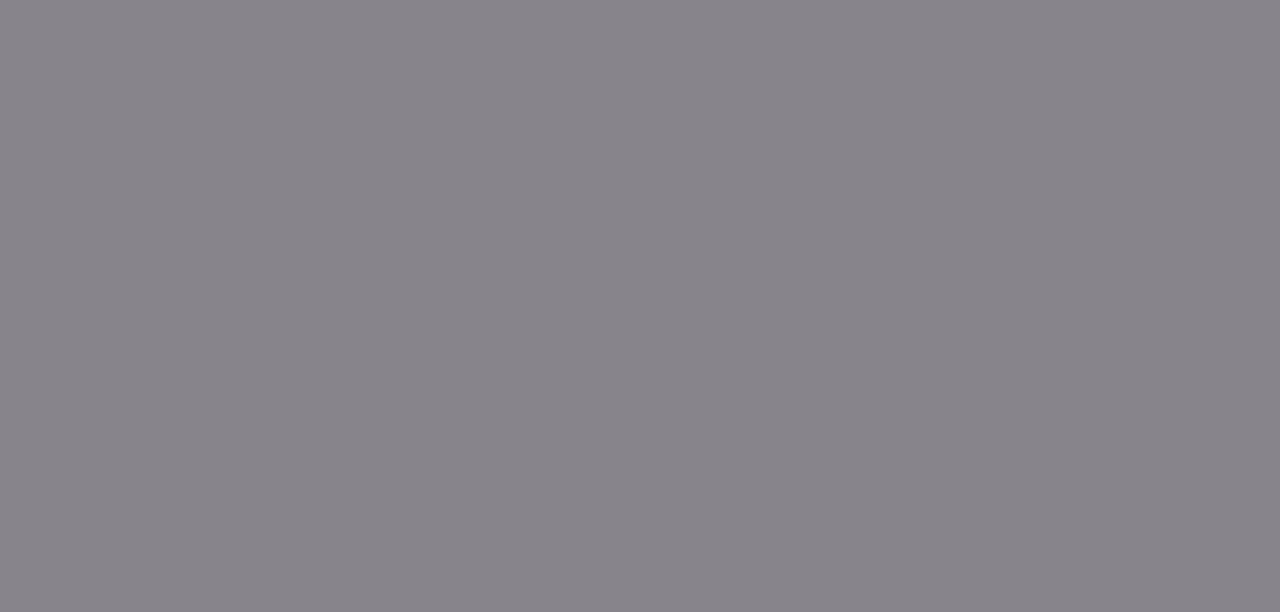
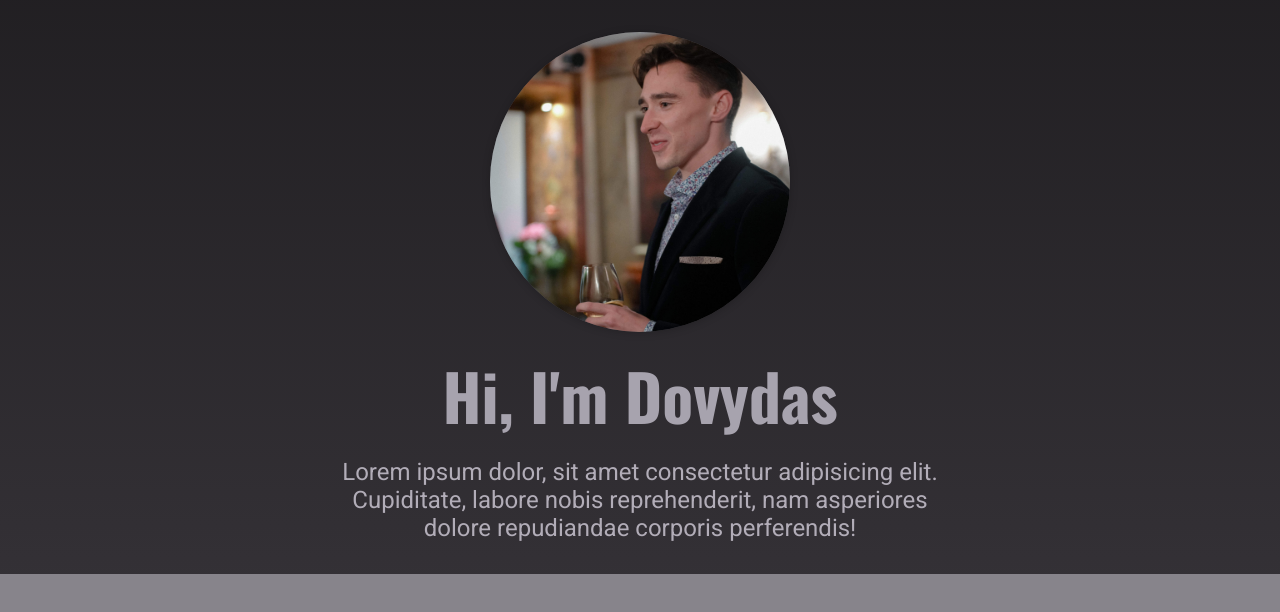
Before and after one commit to Dovtutis/nextJSBlog, a Next.js app: page / in a window 1280 px wide. Shown: the top 612 px of the page. Built offline with nearby package versions, Linux system fonts and the light colour scheme.

Commit message:
Hero component added

```diff
--- /dev/null
+++ b/components/home-page/Hero.js
@@ -0,0 +1,22 @@
+import React from "react";
+import Image from "next/image";
+
+import classes from "./Hero.module.css";
+
+function Hero() {
+  return (
+    <section className={classes.hero}>
+      <div className={classes.image}>
+        <Image src="/images/site/image1.jpg" alt="An image showing a man" width={300} height={300} />
+      </div>
+      <h1>Hi, I'm Dovydas</h1>
+      <p>
+        Lorem ipsum dolor, sit amet consectetur adipisicing elit. Cupiditate,
+        labore nobis reprehenderit, nam asperiores dolore repudiandae corporis
+        perferendis!
+      </p>
+    </section>
+  );
+}
+
+export default Hero;
--- /dev/null
+++ b/components/home-page/Hero.module.css
@@ -0,0 +1,40 @@
+.hero {
+  text-align: center;
+  background-image: linear-gradient(
+    to bottom,
+    var(--color-grey-900),
+    var(--color-grey-800)
+  );
+  padding: var(--size-8) 0;
+}
+
+.image {
+  width: 300px;
+  height: 300px;
+  box-shadow: 0 1px 8px rgba(0, 0, 0, 0.2);
+  border-radius: 50%;
+  overflow: hidden;
+  background-color: var(--color-grey-700);
+  margin: auto;
+}
+
+.image img {
+  object-fit: cover;
+  object-position: top;
+  width: 100%;
+  height: 100%;
+}
+
+.hero h1 {
+  font-size: var(--size-16);
+  margin: var(--size-4) 0;
+  color: var(--color-grey-300);
+}
+
+.hero p {
+  font-size: var(--size-6);
+  color: var(--color-grey-200);
+  width: 90%;
+  max-width: 40rem;
+  margin: auto;
+}
--- a/pages/index.js
+++ b/pages/index.js
@@ -1,7 +1,13 @@
 import React from "react";
 
+import Hero from "../components/home-page/hero";
+
 function HomePage() {
-  return <div></div>;
+  return (
+    <>
+      <Hero />
+    </>
+  );
 }
 
 export default HomePage;
```
Also changed, not shown: public/images/site/image1.jpg (added).
